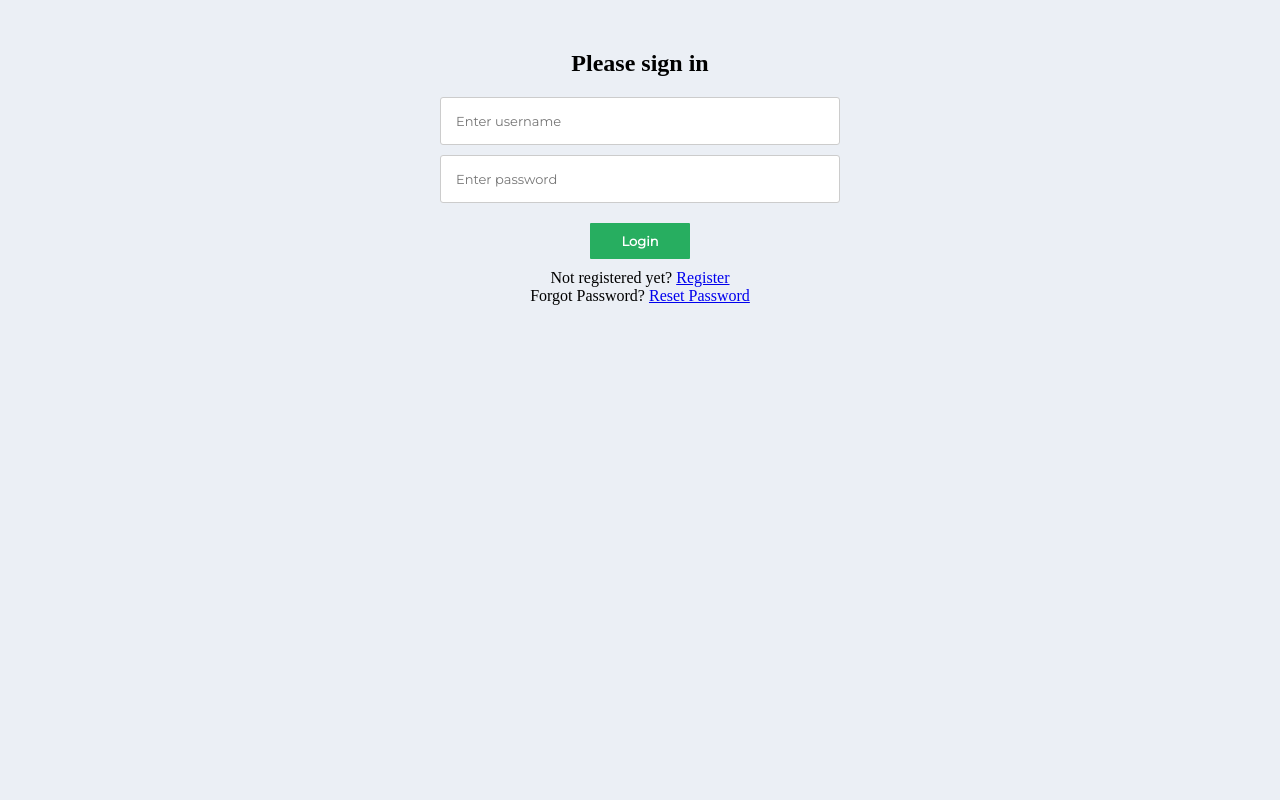
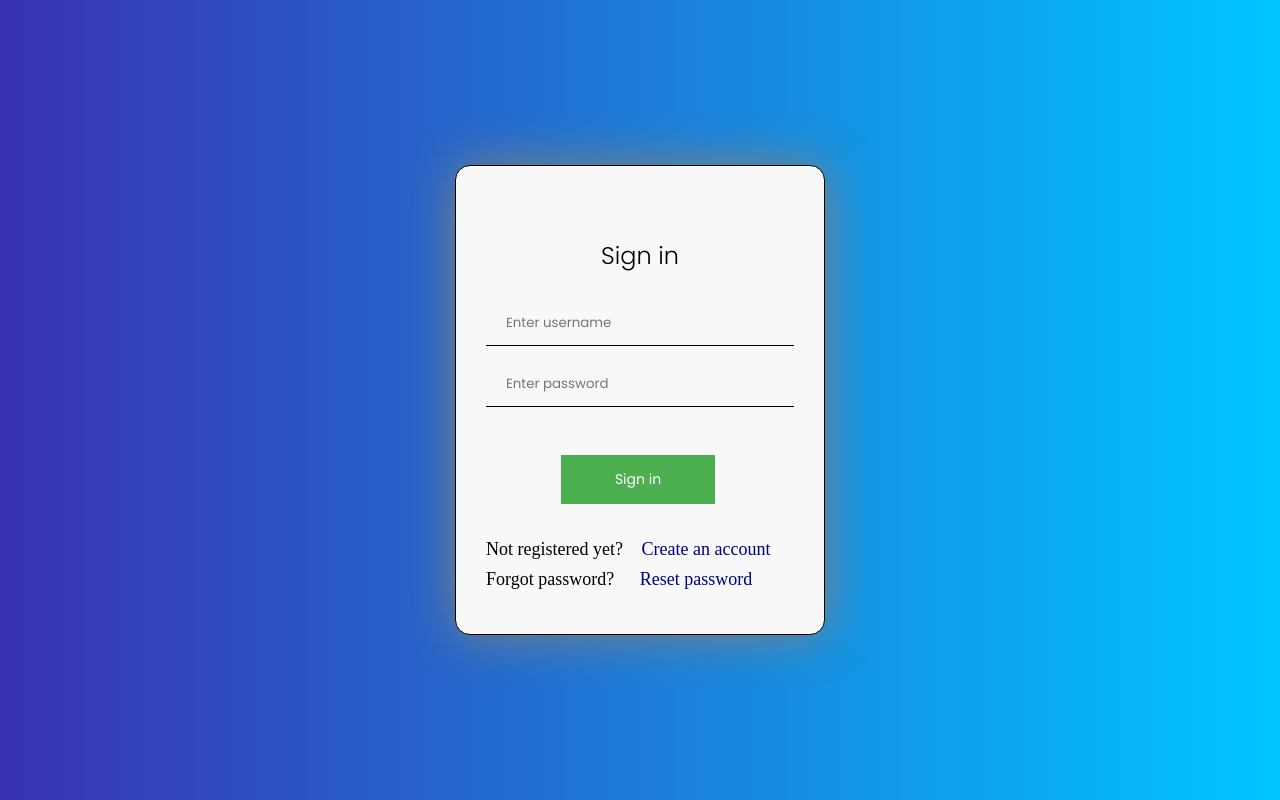
Before and after one commit to Vyadavgit/CSE3311_Team9_ContentProject, a Django app: a page that uses DigitalContentsWebApp/accounts/templates/accounts/login.html in a window 1280 px wide. Run offline with Django 3.2, Linux system fonts and the light colour scheme.

Commit message:
All files merged and all files have same background color, needs editing on some messages display and profile upload

```diff
--- a/DigitalContentsWebApp/accounts/templates/accounts/hNav.html
+++ b/DigitalContentsWebApp/accounts/templates/accounts/hNav.html
@@ -1,10 +1,10 @@
 <!-- We got this code from: https://bootstrapious.com/p/bootstrap-sidebar,
 this sets up the horizontal sidebar -->
 
-<nav class="navbar navbar-expand-lg navbar-dark" style="background-color: #091540;">
+<nav class="navbar navbar-expand-lg navbar-dark" style="background: -webkit-linear-gradient(left, #3931af, #00c6ff);">
     <div class="container-fluid">
 
-        <button type="button" id="sidebarCollapse" class="btn btn-info" style="background-color: #091540;>
+        <button type="button" id="sidebarCollapse" class="btn btn-info" style="background: -webkit-linear-gradient(left, #3931af, #00c6ff);">
             <i class="fas fa-align-left"></i>
             <span></span>
         </button>
--- a/DigitalContentsWebApp/accounts/templates/accounts/login.html
+++ b/DigitalContentsWebApp/accounts/templates/accounts/login.html
@@ -1,35 +1,43 @@
-{% load static %}
 
 <!DOCTYPE html>
+
+{% load static %}
 <html>
 
 <head>
-    <link rel="stylesheet" type="text/css" href="{% static '/css/register.css' %}">
+    <link rel="stylesheet" type="text/css" href="{% static '/css/login.css' %}">
 </head>
 
 <body>
+
+<div class = box>
     <form id="msform" method="POST" action="">
         {% csrf_token %}
-    <h2>Please sign in</h2>
+        <h2>Sign in</h2>
 
         <input type="text" name="username" placeholder="Enter username" />
         <input type="password" name="password" placeholder="Enter password" />
 
-    <input type="submit" name="submit" class="submit action-button" value="Login" />
+        <input type="submit" name="submit" class="submit action-button" value="Sign in" />
+        <style>
+            input:focus, textarea:focus, select:focus{
+                outline: none;
+            }
+        </style>
 
         <div>
+            <a>Not registered yet? </a><a href="{% url 'register' %}" id = "a">Create an account</a>
+        </div>
+        <div>
+            <a>Forgot password? </a><a href="{% url 'reset_password' %}" id = "b">Reset password</a>
+        </div>
+        <div class="newbox">
             {% for message in messages %}
             <p id="messages">{{message}}</p>
             {% endfor %}
         </div>
-
-    <div>
-        <a>Not registered yet? </a><a href="{% url 'register' %}">Register</a>
+    </form>
 </div>
-    <div>
-        <a>Forgot Password? </a><a href="{% url 'reset_password' %}">Reset Password</a>
-    </div>
-</form>
 
 
 </body>
--- a/DigitalContentsWebApp/accounts/templates/accounts/viewProfilePage.html
+++ b/DigitalContentsWebApp/accounts/templates/accounts/viewProfilePage.html
@@ -1,4 +1,4 @@
-<!--Credit/citation: https://bootsnipp.com/snippets/K0ZmK-->
+<!--Credit/citation: The code below has been obtained from https://bootsnipp.com/snippets/K0ZmK and modified to use.-->
 
 {% load static %}
 
@@ -19,10 +19,6 @@
             <div class="col-md-4">
                 <div class="profile-img">
                     <img src="https://encrypted-tbn0.gstatic.com/images?q=tbn:ANd9GcS52y5aInsxSm31CvHOFHWujqUx_wWTS9iM6s7BAm21oEN_RiGoog" alt=""/>
-                    <div class="file btn btn-lg btn-primary">
-                        Change Photo
-                        <input type="file" name="file"/>
-                    </div>
                 </div>
             </div>
             <div class="col-md-6">
--- a/DigitalContentsWebApp/accounts/views.py
+++ b/DigitalContentsWebApp/accounts/views.py
@@ -86,8 +86,11 @@ def editProfilePage(request):
             form.save()
             messages.success(request, "Your profile has been updated successfully.")
             return redirect('view_profile')
+        else:
+            messages.warning(request, 'PLease enter valid information following specified formats.')
     return render(request, 'accounts/editProfilePage.html', context)
 
 
+@unauthenticated_user
 def homePage(request):
     return render(request, "accounts/homePage.html")
--- a/DigitalContentsWebApp/static/css/editProfilePage.css
+++ b/DigitalContentsWebApp/static/css/editProfilePage.css
@@ -1,4 +1,4 @@
-/*credit/Citation: https://bootsnipp.com/snippets/K0ZmK*/
+/*Credit/citation: The code below has been obtained from https://bootsnipp.com/snippets/K0ZmK and modified to use.*/
 
 body{
     background: -webkit-linear-gradient(left, #3931af, #00c6ff);
--- a/DigitalContentsWebApp/static/css/login.css
+++ b/DigitalContentsWebApp/static/css/login.css
@@ -1,46 +1,113 @@
-/*Credit/citation: https://codepen.io/atakan/pen/gqbIz*/
+/*credit/Citation: https://bootsnipp.com/snippets/K0ZmK*/
+/*credit/Citation: https://www.w3schools.com/howto/howto_css_login_form.asp*/
 
-/*custom font*/
-@import url(https://fonts.googleapis.com/css?family=Montserrat);
+@import "https://fonts.googleapis.com/css?family=Poppins:300,400,500,600,700";
 
 body{
-			background-color: #ebeff5;
-		}
-
-/*form styles*/
-#msform {
-	width: 400px;
-	margin: 50px auto;
-	text-align: center;
-	position: relative;
+    background: -webkit-linear-gradient(left, #3931af, #00c6ff);
 }
 
-/*inputs*/
-#msform input, #msform textarea {
-	padding: 15px;
-	border: 1px solid #ccc;
-	border-radius: 3px;
-	margin-bottom: 10px;
-	width: 100%;
-	box-sizing: border-box;
-	font-family: montserrat;
-	color: #2C3E50;
-	font-size: 13px;
+.box {
+    top: 50%;
+    left: 50%;
+    position: absolute;
+    background: #F8F8F8;
+    box-sizing: border-box;
+    transform: translate(-50%, -50%);
+    height: 470px;
+    width: 370px;
+    border: 1px #000 solid;
+    padding: 70px 30px;
+    box-shadow: 0 0 50px #808080;
+    border-radius: 15px;
 }
 
-/*buttons*/
-#msform .action-button {
-	width: 100px;
-	background: #27AE60;
-	font-weight: bold;
-	color: white;
-	border: 0 none;
-	border-radius: 1px;
-	cursor: pointer;
-	padding: 10px 5px;
-	margin: 10px 5px;
+.box input[type = "text"], input[type = "password"]{
+
+  width: 100%;
+  padding: 12px 20px;
+  margin: 8px 0;
+  display: inline-block;
+  border: 0;
+  box-sizing: border-box;
+  background: #F8F8F8;
+  border-bottom: 1px solid #000;
+  text-align: left;
+  position: center
+  color: #fff;
+  font-family: 'Poppins', sans-serif;
+
 }
 
-#msform .action-button:hover, #msform .action-button:focus {
-	box-shadow: 0 0 0 2px white, 0 0 0 3px #27AE60;
+.box h2{
+    text-align: center;
+    color: #000;
+    margin-top: 2px;
+    font-family: 'Poppins', sans-serif;
+    font-weight: 300;
 }
+
+.box input[type = "submit"]{
+  display: inline-block:
+  position: relative;
+  background-color: #4CAF50;
+  color: white;
+  padding: 14px 20px;
+  margin-top: 40px;
+  margin-left: 75px;
+  border: none;
+  cursor: pointer;
+  width: 50%;
+  font-size: 14px;
+  margin-bottom:30px;
+  font-family: 'Poppins', sans-serif;
+
+
+}
+
+.box input[type = "submit"]:hover{
+  box-shadow: 0 0 6px #000;
+}
+
+.box a{
+  font-size: 18px;
+  display: inline-block:
+  position: relative;
+  top: 50%;
+  left: 50%;
+  transform: translate(-50%, -50%);
+  line-height: 30px;
+  font-weight: bold;
+  text-decoration: none;
+  font-weight: 300;
+
+}
+
+.box a:link {
+              color: #000080;
+
+            }
+
+#a{
+  margin-left: 14px;
+}
+
+#b{
+  margin-left: 21px;
+}
+
+#a:hover{
+  text-decoration: underline;
+}
+
+#b:hover{
+  text-decoration: underline;
+}
+
+.box newbox{
+    text-align: center;
+    color: #000;
+    margin-top: 2px;
+    font-family: 'Poppins', sans-serif;
+    font-weight: 300;
+}
--- a/DigitalContentsWebApp/static/css/register.css
+++ b/DigitalContentsWebApp/static/css/register.css
@@ -1,46 +1,99 @@
-/*Credit/citation: https://codepen.io/atakan/pen/gqbIz*/
+/*credit/Citation: https://bootsnipp.com/snippets/K0ZmK*/
+/*credit/Citation: https://www.w3schools.com/howto/howto_css_login_form.asp*/
 
-/*custom font*/
-@import url(https://fonts.googleapis.com/css?family=Montserrat);
+@import "https://fonts.googleapis.com/css?family=Poppins:300,400,500,600,700";
 
 body{
-			background-color: #ebeff5;
-		}
-
-/*form styles*/
-#msform {
-	width: 400px;
-	margin: 50px auto;
-	text-align: center;
-	position: relative;
+    background: -webkit-linear-gradient(left, #3931af, #00c6ff);
 }
 
-/*inputs*/
-#msform input, #msform textarea {
-	padding: 15px;
-	border: 1px solid #ccc;
-	border-radius: 3px;
-	margin-bottom: 10px;
-	width: 100%;
-	box-sizing: border-box;
-	font-family: montserrat;
-	color: #2C3E50;
-	font-size: 13px;
+.box {
+    top: 50%;
+    left: 50%;
+    position: absolute;
+    background: #F8F8F8;
+    box-sizing: border-box;
+    transform: translate(-50%, -50%);
+    height: 600px;
+    width: 370px;
+    border: 1px #000 solid;
+    padding: 70px 30px;
+    box-shadow: 0 0 50px #808080;
+    border-radius: 15px;
 }
 
-/*buttons*/
-#msform .action-button {
-	width: 100px;
-	background: #27AE60;
-	font-weight: bold;
-	color: white;
-	border: 0 none;
-	border-radius: 1px;
-	cursor: pointer;
-	padding: 10px 5px;
-	margin: 10px 5px;
+.box input{
+
+  width: 100%;
+  padding: 12px 20px;
+  margin: 8px 0;
+  display: inline-block;
+  border: 0;
+  box-sizing: border-box;
+  background: #F8F8F8;
+  border-bottom: 1px solid #000;
+  text-align: left;
+  position: center
+  color: #fff;
+  font-family: 'Poppins', sans-serif;
+
 }
 
-#msform .action-button:hover, #msform .action-button:focus {
-	box-shadow: 0 0 0 2px white, 0 0 0 3px #27AE60;
+.box h2{
+  display: inline-block:
+  position: relative;
+    text-align: center;
+    color: #000;
+    margin-top: 0;
+    font-family: 'Poppins', sans-serif;
+    font-weight: 300;
 }
+
+.box input[type = "submit"]{
+  display: inline-block:
+  position: relative;
+  background-color: #4CAF50;
+  color: white;
+  padding: 14px 20px;
+  margin-top: 40px;
+  margin-left: 75px;
+  border: none;
+  cursor: pointer;
+  width: 50%;
+  font-size: 14px;
+  margin-bottom:30px;
+  font-family: 'Poppins', sans-serif;
+    text-align: center;
+
+}
+
+.box input[type = "submit"]:hover{
+  box-shadow: 0 0 6px #000;
+}
+
+.box a{
+  font-size: 18px;
+  display: inline-block:
+  position: relative;
+  top: 50%;
+  left: 50%;
+  transform: translate(-50%, -50%);
+  line-height: 30px;
+  font-weight: bold;
+  text-decoration: none;
+  font-weight: 300;
+  margin-left: 40px;
+}
+
+.box a:link {
+              color: #000080;
+
+            }
+
+#a{
+  margin-left: 10px;
+}
+
+#a:hover{
+  text-decoration: underline;
+}
--- a/DigitalContentsWebApp/static/css/style.css
+++ b/DigitalContentsWebApp/static/css/style.css
@@ -64,7 +64,7 @@ span {
 #sidebar {
     min-width: 250px;
     max-width: 250px;
-    background: #091540;
+    background: -webkit-linear-gradient(left, #3931af, #00c6ff);
     color: #ffffff;
     transition: all 0.3s;
 }
@@ -116,7 +116,7 @@ span {
 
 #sidebar .sidebar-header {
     padding: 20px;
-    background: #091540;
+    background: -webkit-linear-gradient(left, #3931af, #00c6ff);
 }
 
 #sidebar .sidebar-header strong {
@@ -147,7 +147,7 @@ span {
 #sidebar ul li.active>a,
 a[aria-expanded="true"] {
     color: #ffffff;
-    background: #091540;
+    background: -webkit-linear-gradient(left, #3931af, #00c6ff);
 }
 
 a[data-toggle="collapse"] {
--- a/DigitalContentsWebApp/static/css/viewProfilePage.css
+++ b/DigitalContentsWebApp/static/css/viewProfilePage.css
@@ -1,4 +1,4 @@
-/*credit/Citation: https://bootsnipp.com/snippets/K0ZmK*/
+/*Credit/citation: The code below has been obtained from https://bootsnipp.com/snippets/K0ZmK and modified to use.*/
 
 body{
     background: -webkit-linear-gradient(left, #3931af, #00c6ff);
```
Also changed, not shown: DigitalContentsWebApp/accounts/templates/accounts/editProfilePage.html (+6 -1 lines), DigitalContentsWebApp/accounts/templates/accounts/homePage.html (+3 -4 lines), DigitalContentsWebApp/accounts/templates/accounts/register.html (+12 -2 lines), DigitalContentsWebApp/static/css/homePage.css (+7 -6 lines), DigitalContentsWebApp/db.sqlite3. Lines whose indentation alone changed are shown as unchanged.
